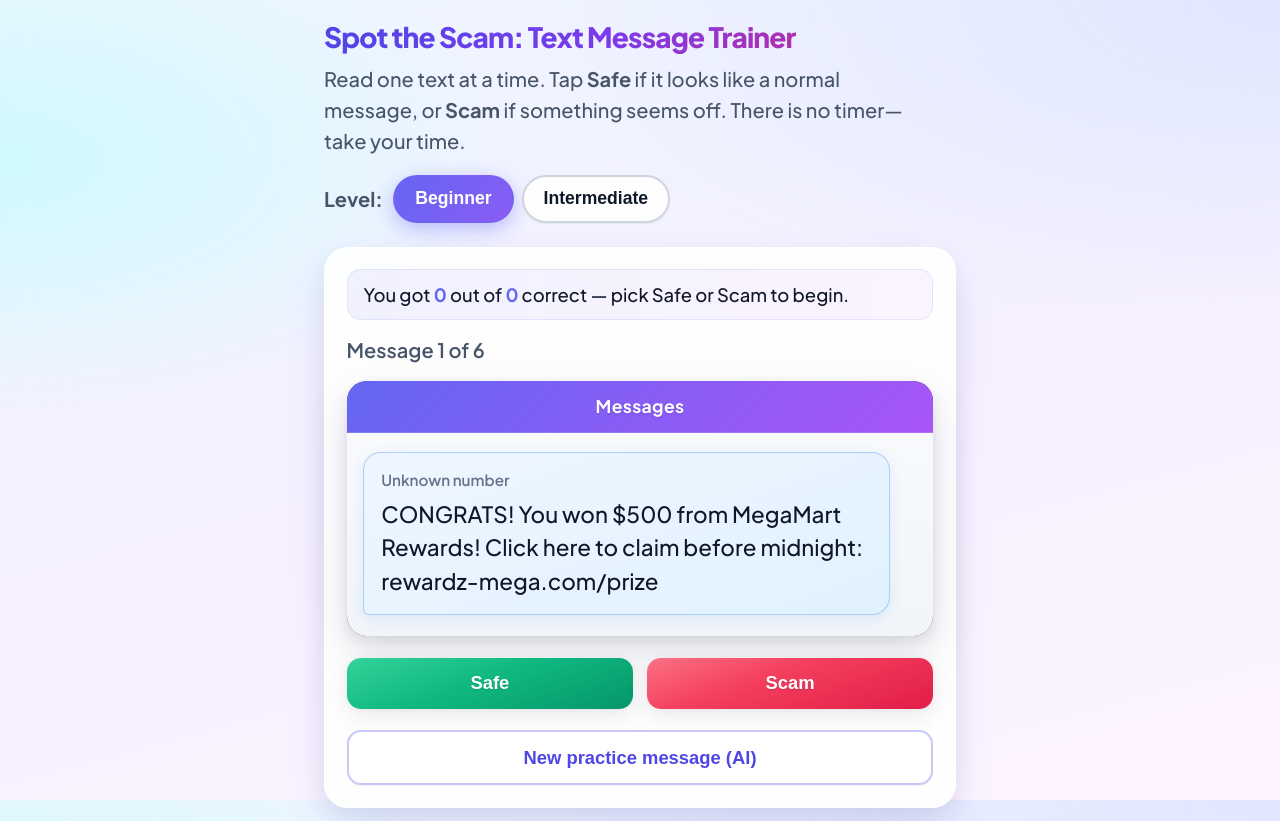
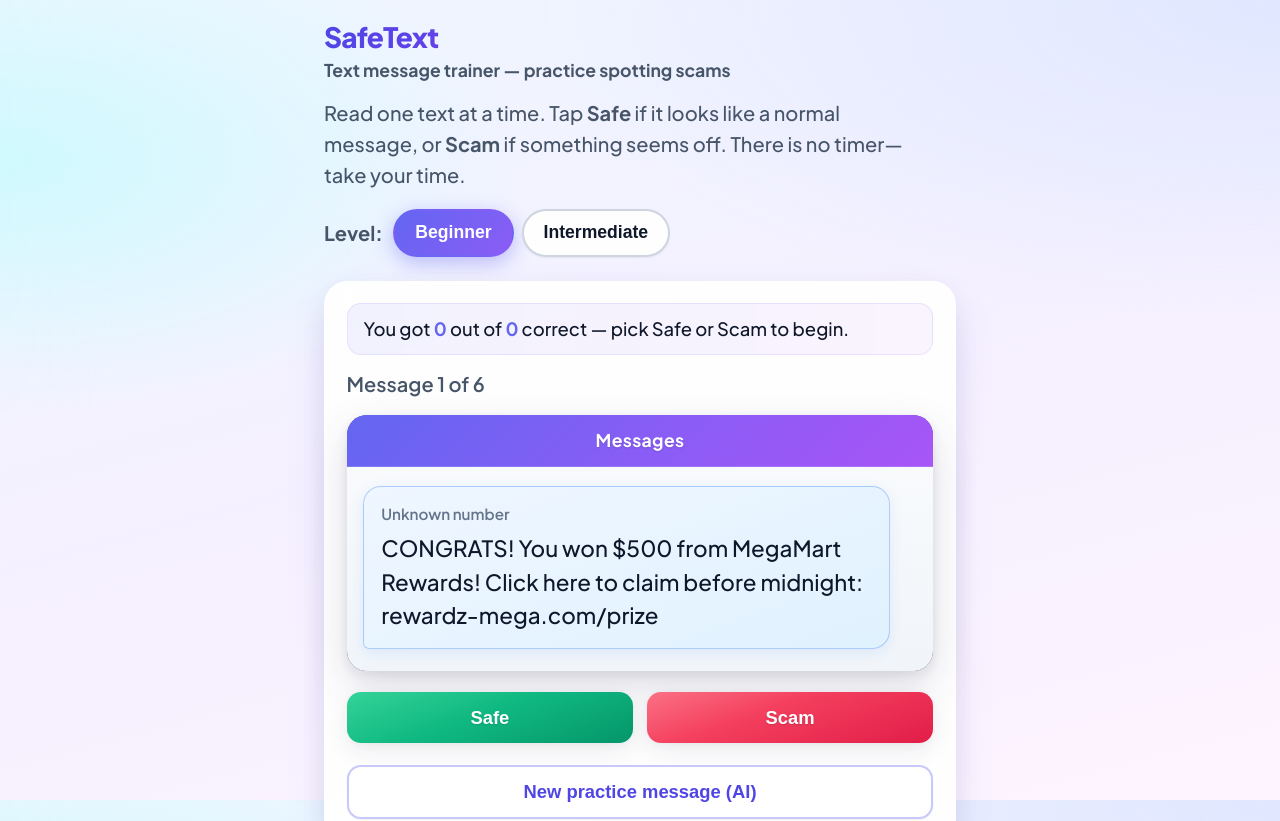
Before and after one commit to pixcarex/safetext, a Next.js app: page / in a window 1280 px wide. Shown: the top 821 px of the page. Built offline with nearby package versions, Linux system fonts and the light colour scheme.

Commit message:
Update app title and tagline for clarity; adjust global styles for improved layout consistency

```diff
--- a/src/app/globals.css
+++ b/src/app/globals.css
@@ -124,9 +124,17 @@ main {
   font-size: var(--font-xl);
   font-weight: 800;
   line-height: 1.2;
-  margin: 0 0 0.6rem;
+  margin: 0 0 0.35rem;
   letter-spacing: -0.03em;
   color: #5b21b6;
+}
+
+.appTagline {
+  margin: 0 0 0.9rem;
+  font-size: 1.1rem;
+  font-weight: 700;
+  color: var(--text-muted);
+  line-height: 1.35;
 }
 
 @supports ((-webkit-background-clip: text) or (background-clip: text)) {
--- a/src/app/layout.tsx
+++ b/src/app/layout.tsx
@@ -10,9 +10,9 @@ const plusJakarta = Plus_Jakarta_Sans({
 });
 
 export const metadata: Metadata = {
-  title: "Spot the Scam: Text Message Trainer",
+  title: "SafeText — Text message trainer",
   description:
-    "Practice telling safe texts from scams with large text, simple feedback, and plain-English tips.",
+    "SafeText helps you practice telling safe texts from scams with large text, simple feedback, and plain-English tips.",
 };
 
 export default function RootLayout({
--- a/src/components/GameTrainer.tsx
+++ b/src/components/GameTrainer.tsx
@@ -192,7 +192,8 @@ export function GameTrainer() {
   return (
     <div className="appShell">
       <header className="appHeader">
-        <h1 className="appTitle">Spot the Scam: Text Message Trainer</h1>
+        <h1 className="appTitle">SafeText</h1>
+        <p className="appTagline">Text message trainer — practice spotting scams</p>
         <p className="appSubtitle">
           Read one text at a time. Tap <strong>Safe</strong> if it looks like a normal message, or{" "}
           <strong>Scam</strong> if something seems off. There is no timer—take your time.
```
